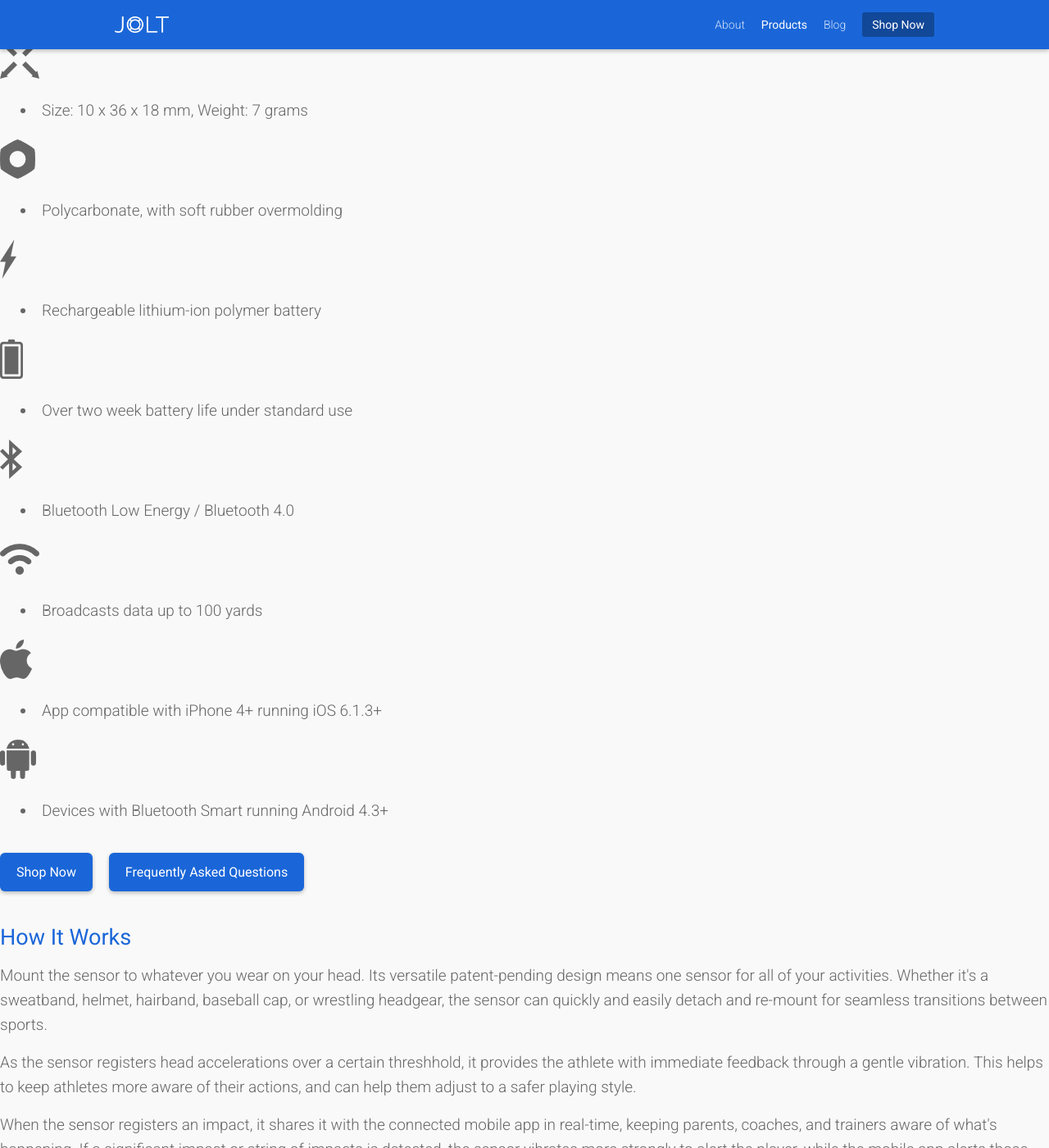
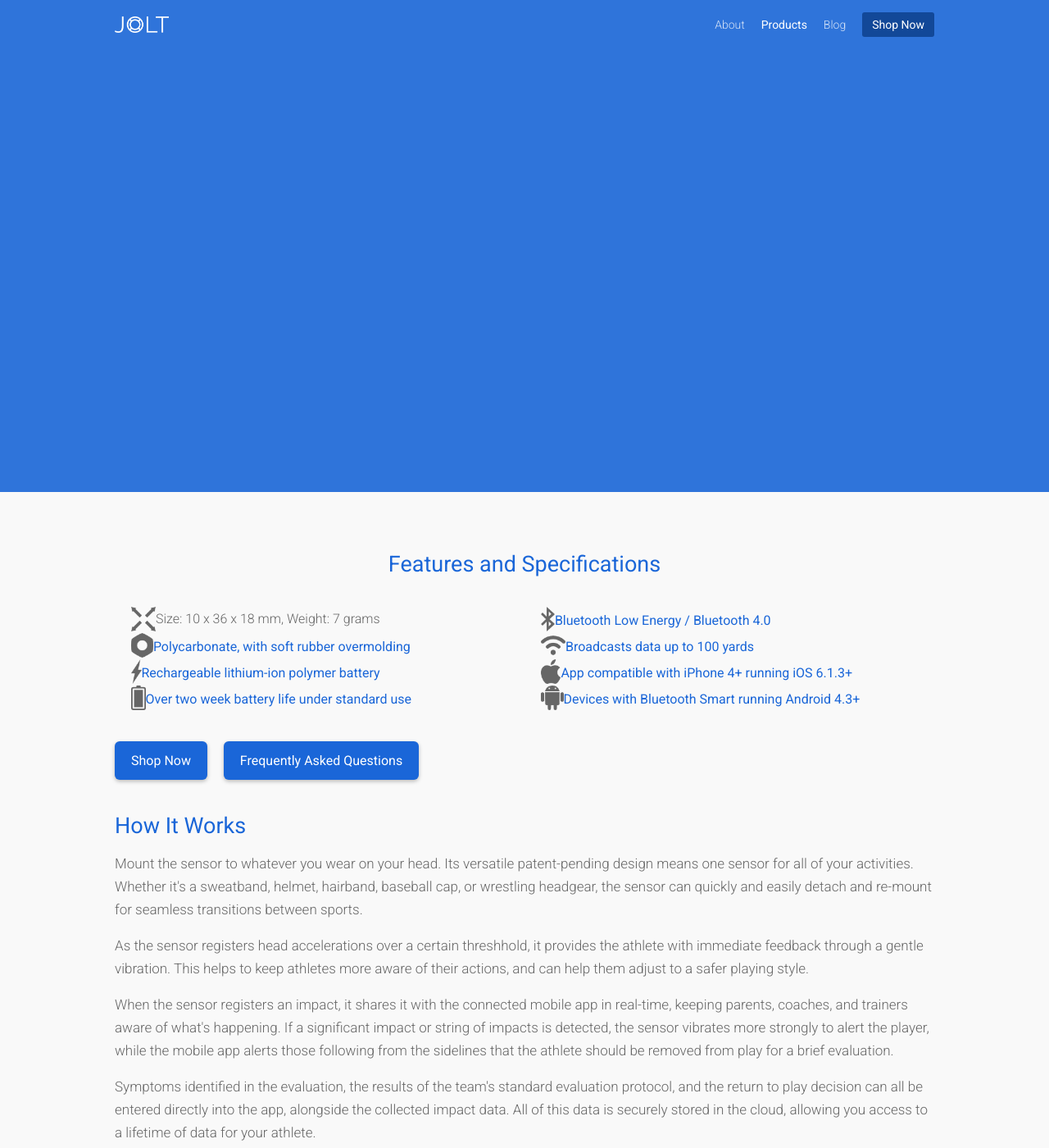
Before and after one commit to JoltSensor/joltsensor.github.io, a Jekyll site: the page built from products/index.html, in a window 1280 px wide and 1400 px high. Shown: the whole window at 82% size. Built offline with Jekyll 4.4.1, drawn with Linux system fonts in a browser that asks for light colours; nearby versions of some CDN libraries.

Commit message:
Continuing migration to new div hierarchy

```diff
--- a/_layouts/default.html
+++ b/_layouts/default.html
@@ -44,8 +44,8 @@
     {{ content }}
 
       <!-- Content End -->
-      <div class="section shell dark">
-        <div class="section contents center">
+      <div class="section dark">
+        <div class="content center">
           <p>Join our mailing list for the latest updates &amp; promotions:</p>
           <div id="mc_embed_signup">
             <form action="http://joltsensor.us3.list-manage.com/subscribe/post?u=30b31dec2dac04ee2d025ff98&amp;id=fb4cff7c0c" method="post" id="mc-embedded-subscribe-form" name="mc-embedded-subscribe-form" class="validate" target="_blank" novalidate>
--- a/css/main.css
+++ b/css/main.css
@@ -53,9 +53,9 @@ h3.dark {
 ============================================================*/
 
 p, li {
-  font-size:19px;
+  font-size:17px;
   font-weight:300;
-  line-height:30px;
+  line-height:28px;
   margin: 16px 0px 16px 0px;
 }
 
@@ -133,11 +133,11 @@ button a:hover {
 /* ALIGNMENT CLASSES
 ============================================================*/
 
-.nobottom {
+.no-bottom {
   margin-bottom: 0;
 }
 
-.notop {
+.no-top {
   margin-top: 0;
 }
 
@@ -151,6 +151,10 @@ button a:hover {
 
 .right {
   text-align: right;
+}
+
+.justify {
+  text-align: justify;
 }
 
 .bottom {
@@ -190,6 +194,7 @@ button a:hover {
 nav {
   color: rgb(255,255,255);
   height: 30px;
+  font-weight: 400;
 }
 
 nav a {
@@ -301,6 +306,7 @@ nav.right li.shop a {
   background-color: rgba(26,102,216,0.90);
   z-index: 1;
   position: absolute;
+  color: rgb(255,255,255);
 }
 
 .content {
@@ -347,8 +353,15 @@ nav.right li.shop a {
   padding: 48px 5%;
 }
 
-/* COLUMNS
+/* ROWS & COLUMNS
 ============================================================*/
+
+.row {
+  width: 100%;
+  height: auto;
+  overflow: auto;
+  display: block;
+}
 
 .column {
   box-sizing: border-box;
@@ -357,8 +370,12 @@ nav.right li.shop a {
   float: left;
 }
 
+.col-1 {
+  width: 100%;
+}
+
 .col-2 {
-  width: 25%;
+  width: 50%;
 }
 
 .col-3 {
@@ -395,6 +412,24 @@ img.border {
 
 img.padded {
   padding:10px;
+}
+
+/* BLOG STUFF
+============================================================*/
+
+.inline-icon {
+  line-height: 30px;
+  vertical-align: middle;
+  font-weight: 400;
+  color: rgb(26,102,216);
+  display: inline-block;
+}
+
+.inline-icon img {
+  height: 30px;
+  margin-bottom: -8px;
+  padding: 0;
+  display: inline-block;
 }
 
 /* BLOG STUFF
@@ -498,6 +533,7 @@ footer {
   color: rgb(150,150,150);
   font-size: 13px;
   text-align: center;
+  font-weight: 400;
 }
 
 footer .container {
@@ -532,7 +568,7 @@ footer nav.right a {
 }
 
 footer nav.right a:hover {
-  font-weight: 400;
+  font-weight: 500;
 }
 
 /* CODE FORMATTING
--- a/products/index.html
+++ b/products/index.html
@@ -3,61 +3,27 @@ layout: default
 title: Jolt Products - Better concussion detection through real-time head impact tracking
 ---
 
+<div id="hero" style="background-image: url('/assets/blank_background.png'); background-size: contain; background-position: bottom center;">
+  <div class="screen">
+    <div class="content">
+    </div>
+  </div>
+</div>
 <div id="wrapper">
-  <div class="hero" style="background-image: url('/assets/blank_background.png'); background-size: contain; background-position: bottom center;">
-  </div><!-- End of hero shell -->
-  <div class="section shell">
-    <div class="section contents">
-      <h2 class="notop">Features and Specifications</h2>
-      <div class="icon shell">
-        <div class="icon holder">
-          <img src="/assets/icons/general/size.png"/>
-        </div>
-        <li>Size: 10 x 36 x 18 mm, Weight: 7 grams</li>
+  <div class="section">
+    <div class="section content">
+      <h2 class="notop center">Features and Specifications</h2>
+      <div class="column col-2">
+        <span class="inline-icon"><img src="/assets/icons/general/size.png"/></span>Size: 10 x 36 x 18 mm, Weight: 7 grams
+        <span class="inline-icon"><img src="/assets/icons/general/bolt.png"/>Polycarbonate, with soft rubber overmolding</span>
+        <span class="inline-icon"><img src="/assets/icons/general/lightningbolt.png"/>Rechargeable lithium-ion polymer battery</span>
+        <span class="inline-icon"><img src="/assets/icons/general/battery.png"/>Over two week battery life under standard use</span>
       </div>
-      <div class="icon shell">
-        <div class="icon padder">
-          <div class="icon holder">
-            <img src="/assets/icons/general/bolt.png"/>
-          </div>
-        </div>
-        <li>Polycarbonate, with soft rubber overmolding</li>
-      </div>
-      <div class="icon shell">
-        <div class="icon holder">
-          <img src="/assets/icons/general/lightningbolt.png"/>
-        </div>
-        <li>Rechargeable lithium-ion polymer battery</li>
-      </div>
-      <div class="icon shell">
-        <div class="icon holder">
-          <img src="/assets/icons/general/battery.png"/>
-        </div>
-        <li>Over two week battery life under standard use</li>
-      </div>
-      <div class="icon shell">
-        <div class="icon holder">
-          <img src="/assets/icons/general/bluetooth.png"/>
-        </div>
-        <li>Bluetooth Low Energy / Bluetooth 4.0</li>
-      </div>
-      <div class="icon shell">
-        <div class="icon holder">
-          <img src="/assets/icons/general/wifi.png"/>
-        </div>
-        <li>Broadcasts data up to 100 yards</li>
-      </div>
-      <div class="icon shell">
-        <div class="icon holder">
-          <img src="/assets/icons/general/apple.png"/>
-        </div>
-        <li>App compatible with iPhone 4+ running iOS 6.1.3+</li>
-      </div>
-      <div class="icon shell">
-        <div class="icon holder">
-          <img src="/assets/icons/general/android.png"/>
-        </div>
-        <li>Devices with Bluetooth Smart running Android 4.3+</li>
+      <div class="column col-2">
+        <span class="inline-icon"><img src="/assets/icons/general/bluetooth.png"/>Bluetooth Low Energy / Bluetooth 4.0</span>
+        <span class="inline-icon"><img src="/assets/icons/general/wifi.png"/>Broadcasts data up to 100 yards</span>
+        <span class="inline-icon"><img src="/assets/icons/general/apple.png"/>App compatible with iPhone 4+ running iOS 6.1.3+</span>
+        <span class="inline-icon"><img src="/assets/icons/general/android.png"/>Devices with Bluetooth Smart running Android 4.3+</span>
       </div>
       <a href="/shop"><button>Shop Now</button></a>
       <a href="/faq"><button>Frequently Asked Questions</button></a>
```
Also changed, not shown: about/index.html (+23 -19 lines), index.html (+21 -41 lines).
